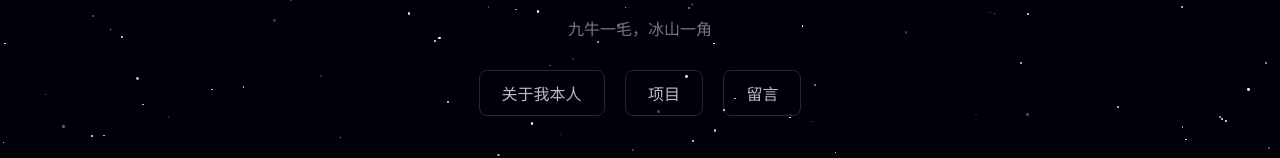
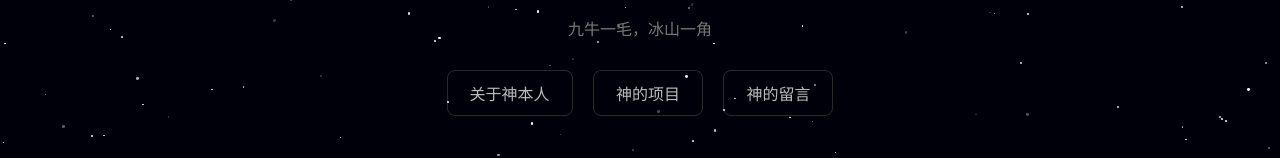
Before and after one commit to mixture-lab/wmq.github.io, a plain HTML site: page index.html in a window 1280 px wide. Shown: the part 380-538 px from the top of the page. Drawn offline with Linux system fonts and the light colour scheme.

Commit message:
Update index.html

```diff
--- a/index.html
+++ b/index.html
@@ -66,9 +66,9 @@ color: white;
     <h1>陈建文，这里是神的网站，滚出去</h1>
     <div class="subtitle">九牛一毛，冰山一角</div>
     <div class="link-group">
-        <a href="https://www.tesla.com/zh_TW/elon-musk" target="_blank">关于我本人</a>
-        <a href="https://www.nasa.gov/exploration/artemis/" target="_blank">项目</a>
-        <a href="https://www.xiaogushi.com/Article/ShowArticle.asp?ArticleID=3103" target="_blank">留言</a>
+        <a href="https://m.baike.com/wiki/%E5%9F%83%E9%9A%86%C2%B7%E9%A9%AC%E6%96%AF%E5%85%8B/7675217" target="_blank">关于神本人</a>
+        <a href="https://baike.baidu.com/item/%E9%98%BF%E5%B0%94%E5%BF%92%E7%B1%B3%E6%96%AF%E8%AE%A1%E5%88%92" target="_blank">神的项目</a>
+        <a href="https://www.kanunu8.com/book3/7720/" target="_blank">神的留言</a>
     </div>
 
 <script>
```
